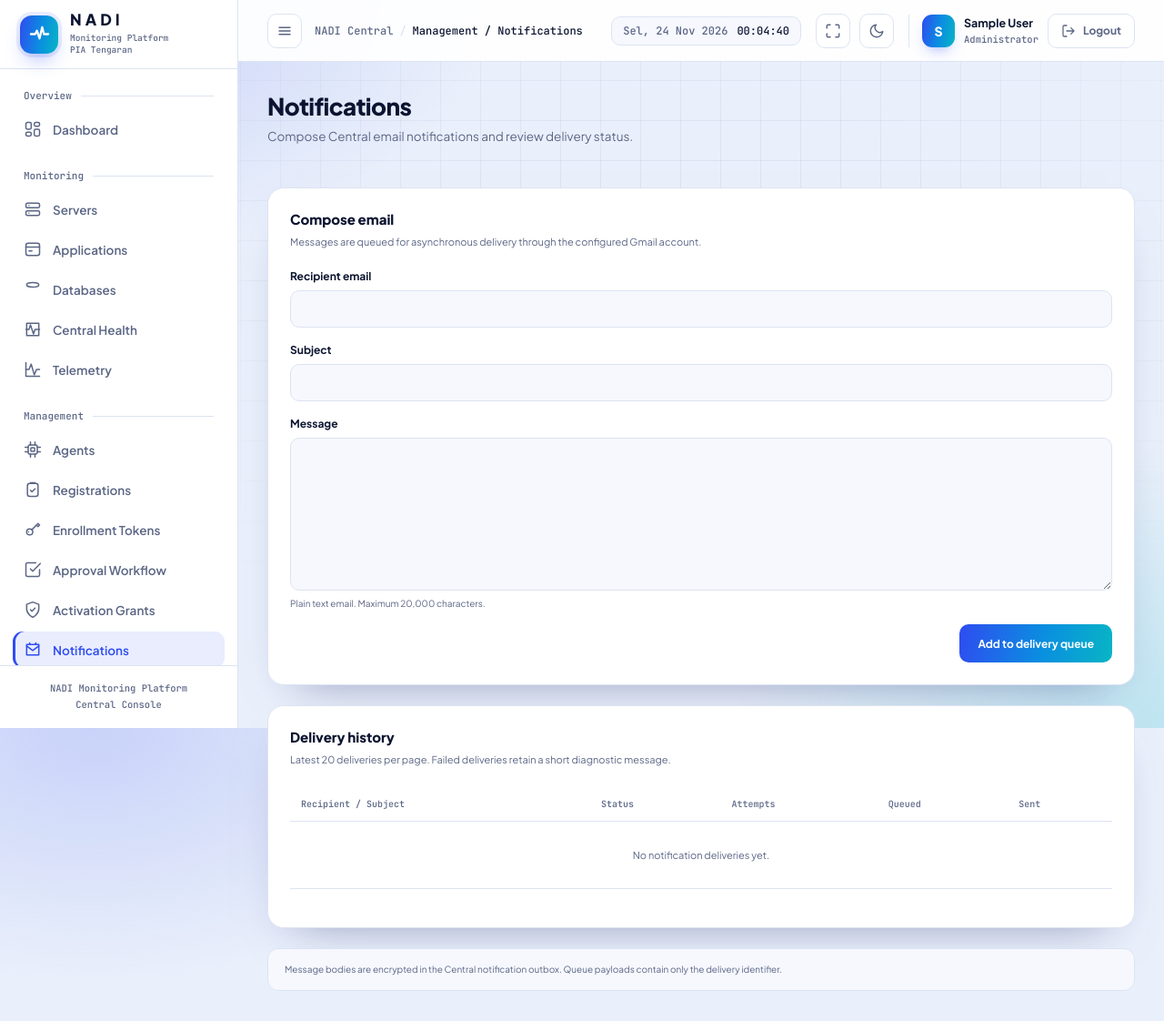
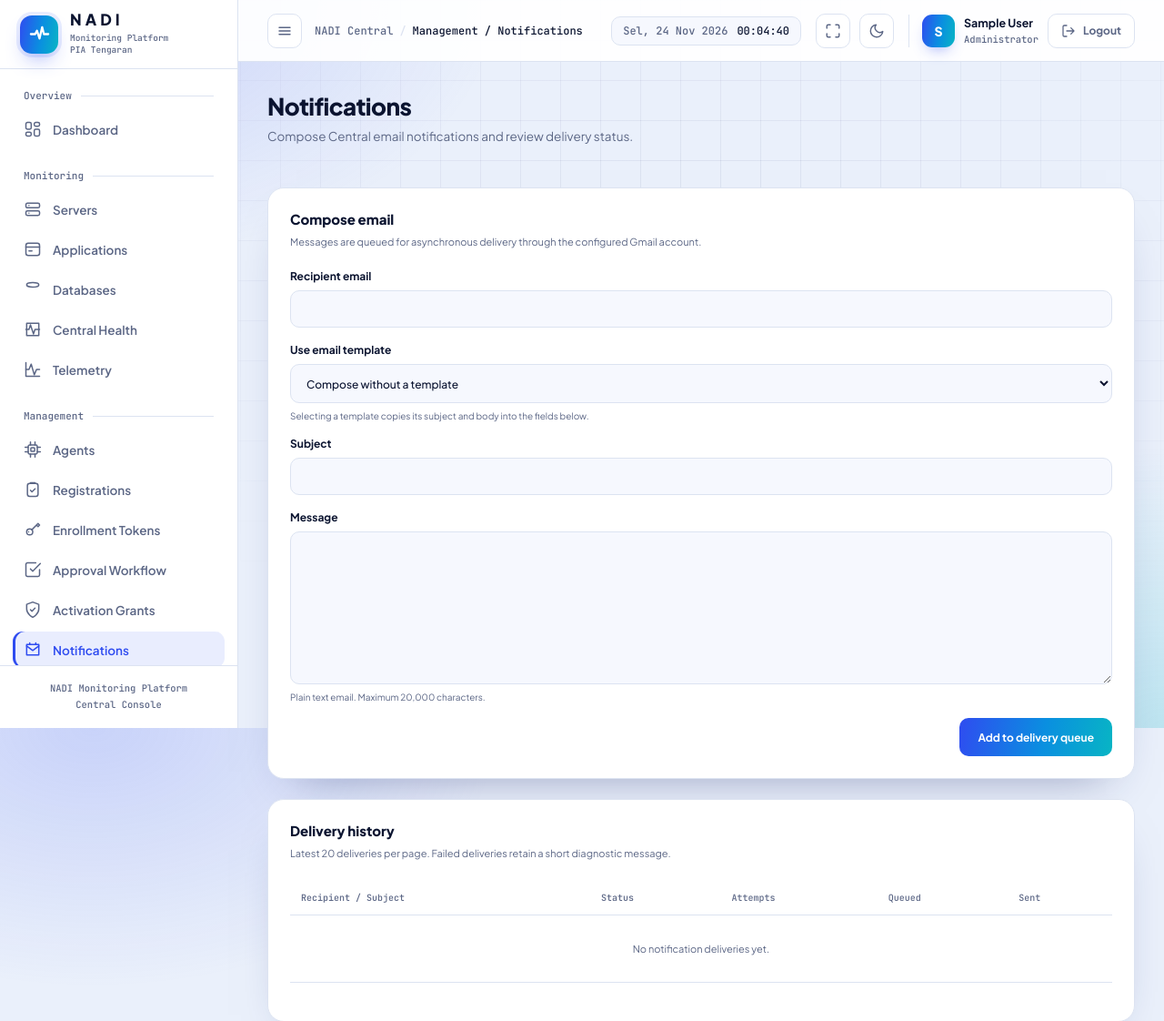
Before and after one commit to simfinance/nadi-central, a Laravel app: page /management/notifications in a window 1280 px wide. Shown: the top 1122 px of the page at 91% size. Run offline with Laravel 12, Linux system fonts and the light colour scheme; the visitor is signed in with stand-in values (Sample User, id 1); data that the repository does not hold is empty.

Commit message:
Add reusable email template selection to composer

```diff
--- a/resources/views/management/notifications.blade.php
+++ b/resources/views/management/notifications.blade.php
@@ -46,6 +46,23 @@
                     maxlength="255"
                     required
                 >
+            </label>
+
+            <label class="notification-field">
+                <span>Use email template</span>
+                <select id="notificationTemplate">
+                    <option value="">Compose without a template</option>
+                    @foreach ($templates as $template)
+                        <option
+                            value="{{ $template->id }}"
+                            data-subject="{{ $template->subject }}"
+                            data-body="{{ $template->body }}"
+                        >
+                            {{ $template->name }}
+                        </option>
+                    @endforeach
+                </select>
+                <small>Selecting a template copies its subject and body into the fields below.</small>
             </label>
 
             <label class="notification-field">
@@ -203,6 +220,17 @@
     {
         resize: vertical;
         line-height: 1.7;
+    }
+
+    .notification-field select
+    {
+        width: 100%;
+        padding: 12px 13px;
+        border: 1px solid var(--line);
+        border-radius: 10px;
+        background: var(--surface-2);
+        color: var(--ink);
+        font: 500 12px var(--font);
     }
 
     .notification-field small
@@ -378,4 +406,29 @@
         }
     }
 </style>
+
+<script>
+    (function () {
+        var templateSelect = document.getElementById('notificationTemplate');
+        var subjectInput = document.querySelector('input[name="subject"]');
+        var bodyInput = document.querySelector('textarea[name="body"]');
+
+        if (!templateSelect || !subjectInput || !bodyInput)
+        {
+            return;
+        }
+
+        templateSelect.addEventListener('change', function () {
+            var selectedOption = templateSelect.options[templateSelect.selectedIndex];
+
+            if (!selectedOption.value)
+            {
+                return;
+            }
+
+            subjectInput.value = selectedOption.dataset.subject || '';
+            bodyInput.value = selectedOption.dataset.body || '';
+        });
+    })();
+</script>
 @endsection
```
